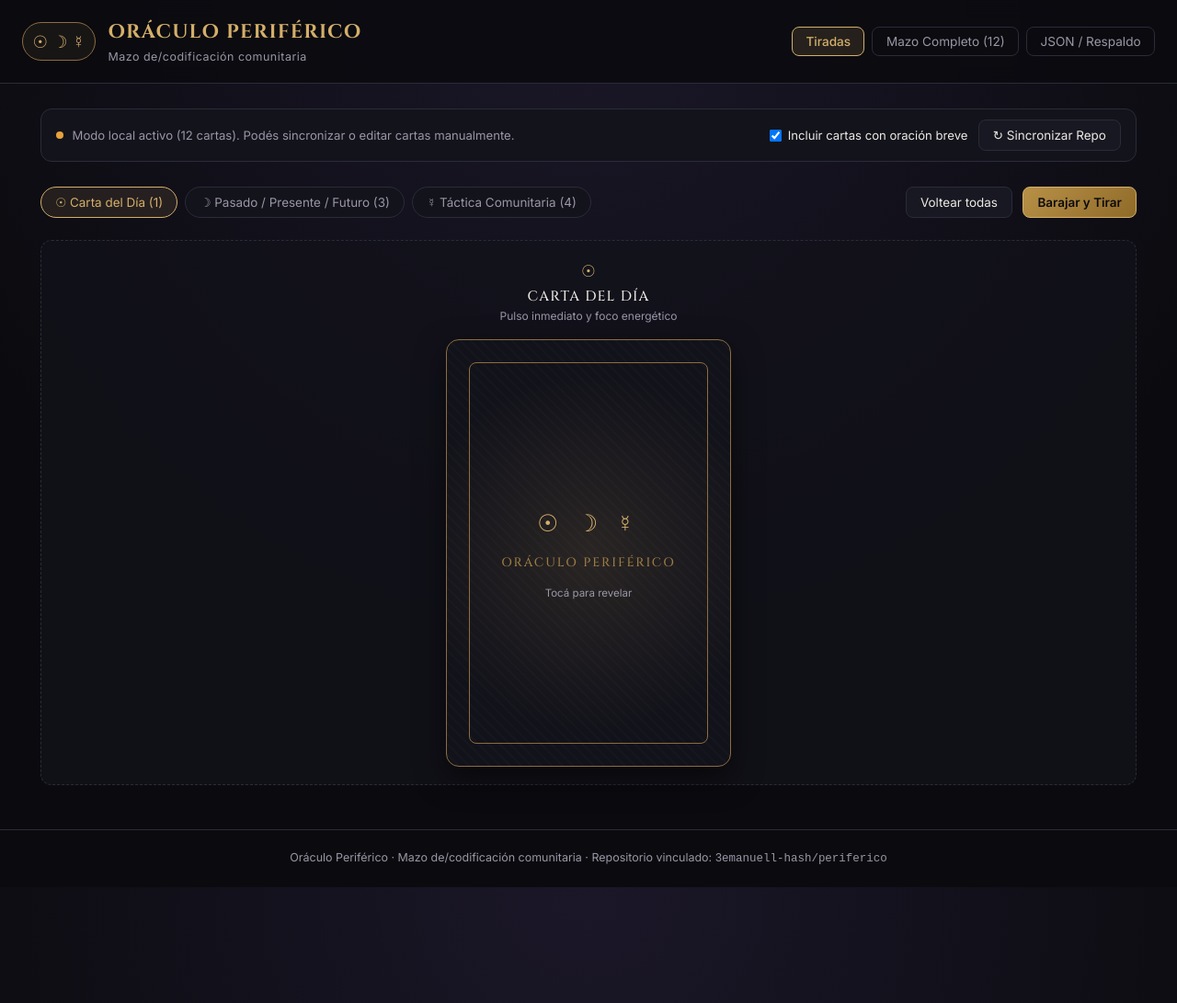
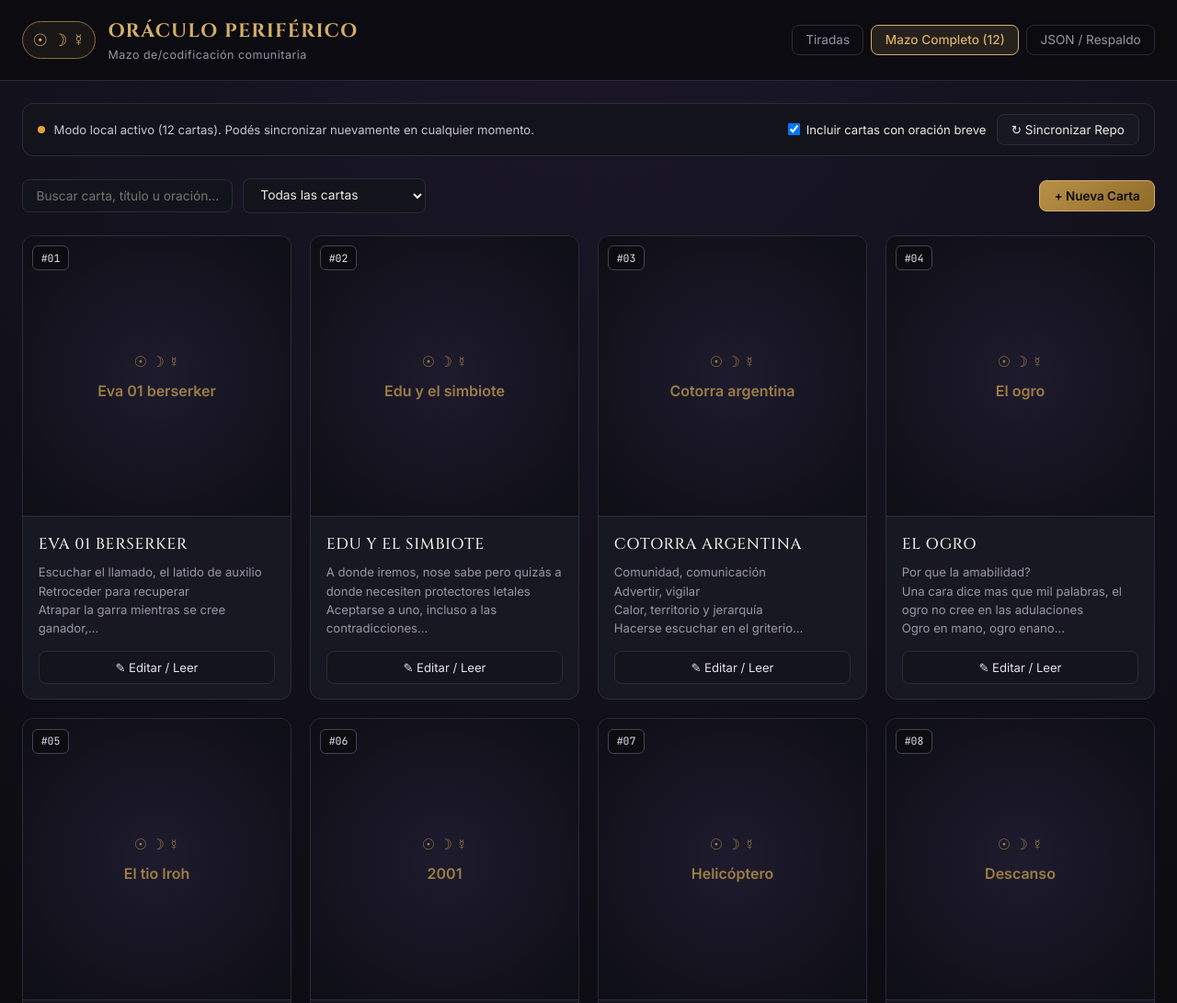
Before and after one commit to 3emanuell-hash/periferico, a plain HTML site: page index.html in a window 1280 px wide. Shown: the top 1091 px of the page at 92% size. Drawn offline with Linux system fonts and the light colour scheme; no server answers.

Commit message:
Update index.html

```diff
--- a/index.html
+++ b/index.html
@@ -38,7 +38,7 @@
 
     header {
       border-bottom: 1px solid var(--border);
-      padding: 1.2rem 1.5rem;
+      padding: 1.1rem 1.5rem;
       background: rgba(11, 11, 15, 0.88);
       backdrop-filter: blur(10px);
       position: sticky;
@@ -47,7 +47,7 @@
     }
 
     .header-inner {
-      max-width: 1240px;
+      max-width: 1280px;
       margin: 0 auto;
       display: flex;
       flex-wrap: wrap;
@@ -76,7 +76,7 @@
 
     .brand h1 {
       font-family: 'Cinzel', serif;
-      font-size: 1.32rem;
+      font-size: 1.3rem;
       letter-spacing: 0.06em;
       color: var(--gold);
       font-weight: 700;
@@ -119,10 +119,10 @@
     }
 
     main {
-      max-width: 1240px;
+      max-width: 1280px;
       width: 100%;
       margin: 0 auto;
-      padding: 1.65rem 1.5rem 3rem;
+      padding: 1.5rem 1.5rem 3rem;
       flex: 1;
     }
 
@@ -136,7 +136,7 @@
       border: 1px solid var(--border);
       padding: 0.7rem 1rem;
       border-radius: var(--radius);
-      margin-bottom: 1.65rem;
+      margin-bottom: 1.5rem;
       font-size: 0.82rem;
     }
 
@@ -144,7 +144,9 @@
       display: flex;
       align-items: center;
       gap: 0.6rem;
-      color: var(--text-muted);
+      color: #c8c5d4;
+      flex: 1;
+      min-width: 260px;
     }
 
     .dot {
@@ -372,7 +374,7 @@
 
     .card-art {
       width: 100%;
-      aspect-ratio: 4 / 5;
+      aspect-ratio: 4 / 4.2;
       background: #0e0e14;
       position: relative;
       overflow: hidden;
@@ -393,11 +395,11 @@
       flex-direction: column;
       align-items: center;
       justify-content: center;
-      padding: 1.5rem;
+      padding: 1.25rem;
       text-align: center;
       background: radial-gradient(circle, #1e1b2e 0%, #0e0e14 100%);
       color: var(--gold-dim);
-      gap: 0.55rem;
+      gap: 0.45rem;
     }
 
     .badge-seed {
@@ -405,12 +407,13 @@
       top: 0.65rem;
       right: 0.65rem;
       background: rgba(11, 11, 15, 0.88);
-      border: 1px solid var(--violet);
-      color: #c8bbf0;
+      border: 1px solid #525068;
+      color: #c8c5d4;
       font-size: 0.66rem;
       font-family: 'JetBrains Mono', monospace;
-      padding: 0.2rem 0.5rem;
+      padding: 0.22rem 0.55rem;
       border-radius: 6px;
+      letter-spacing: 0.04em;
     }
 
     .badge-num {
@@ -418,11 +421,11 @@
       top: 0.65rem;
       left: 0.65rem;
       background: rgba(11, 11, 15, 0.88);
-      border: 1px solid var(--border-gold);
-      color: var(--gold);
+      border: 1px solid #444258;
+      color: #e4e1ee;
       font-size: 0.72rem;
       font-family: 'JetBrains Mono', monospace;
-      padding: 0.2rem 0.5rem;
+      padding: 0.22rem 0.52rem;
       border-radius: 6px;
     }
 
@@ -435,15 +438,15 @@
 
     .card-title {
       font-family: 'Cinzel', serif;
-      font-size: 1.12rem;
-      color: var(--gold);
-      border-bottom: 1px solid var(--border);
-      padding-bottom: 0.45rem;
+      font-size: 1.05rem;
+      color: var(--text);
+      letter-spacing: 0.04em;
+      text-transform: uppercase;
     }
 
     .card-verses {
-      font-size: 0.88rem;
-      color: var(--text);
+      font-size: 0.86rem;
+      color: var(--text-muted);
       white-space: pre-line;
       max-height: 290px;
       overflow-y: auto;
@@ -452,20 +455,12 @@
 
     .card-verses.seed-quote {
       font-style: italic;
-      color: #d8d2ea;
-      border-left: 2px solid var(--violet);
-      padding-left: 0.75rem;
+      color: #b7b3c7;
       max-height: none;
     }
 
     .card-verses::-webkit-scrollbar { width: 4px; }
     .card-verses::-webkit-scrollbar-thumb { background: var(--border-gold); border-radius: 4px; }
-
-    .card-actions {
-      display: flex;
-      gap: 0.5rem;
-      margin-top: 0.25rem;
-    }
 
     /* MAZO */
     .deck-toolbar {
@@ -483,14 +478,23 @@
       color: var(--text);
       padding: 0.55rem 0.9rem;
       border-radius: 8px;
-      font-size: 0.88rem;
-      min-width: 230px;
+      font-size: 0.86rem;
+      min-width: 220px;
+      font-family: inherit;
     }
 
     .deck-grid {
       display: grid;
-      grid-template-columns: repeat(auto-fill, minmax(260px, 1fr));
+      grid-template-columns: repeat(4, 1fr);
       gap: 1.25rem;
+    }
+
+    @media (max-width: 1100px) {
+      .deck-grid { grid-template-columns: repeat(2, 1fr); }
+    }
+
+    @media (max-width: 600px) {
+      .deck-grid { grid-template-columns: 1fr; }
     }
 
     .deck-item {
@@ -500,18 +504,21 @@
       overflow: hidden;
       display: flex;
       flex-direction: column;
-      transition: border-color 0.2s;
+      transition: border-color 0.2s, transform 0.2s;
     }
 
-    .deck-item:hover { border-color: var(--border-gold); }
+    .deck-item:hover {
+      border-color: var(--border-gold);
+      transform: translateY(-2px);
+    }
 
     .deck-item-body {
-      padding: 1rem;
+      padding: 1.05rem;
       flex: 1;
       display: flex;
       flex-direction: column;
       justify-content: space-between;
-      gap: 0.75rem;
+      gap: 0.9rem;
     }
 
     .deck-excerpt {
@@ -522,11 +529,31 @@
       -webkit-box-orient: vertical;
       overflow: hidden;
       white-space: pre-line;
+      margin-top: 0.45rem;
     }
 
     .deck-excerpt.seed-quote {
       font-style: italic;
-      color: #c8bbf0;
+      color: #b7b3c7;
+    }
+
+    .deck-action-btn {
+      width: 100%;
+      justify-content: center;
+      background: #14141c;
+      border: 1px solid #2b2b3a;
+      color: #e4e1ee;
+      padding: 0.55rem 0.85rem;
+      border-radius: 8px;
+      font-size: 0.82rem;
+      cursor: pointer;
+      font-family: inherit;
+      transition: border-color 0.2s, background 0.2s;
+    }
+
+    .deck-action-btn:hover {
+      border-color: var(--gold-dim);
+      background: #1c1c27;
     }
 
     /* MODAL */
@@ -615,8 +642,8 @@
       </div>
 
       <nav>
-        <button class="tab-btn active" data-view="tiradas">Tiradas</button>
-        <button class="tab-btn" data-view="mazo">Mazo Completo (<span id="count-total">0</span>)</button>
+        <button class="tab-btn" data-view="tiradas">Tiradas</button>
+        <button class="tab-btn active" data-view="mazo">Mazo Completo (<span id="count-total">0</span>)</button>
         <button class="tab-btn" data-view="json">JSON / Respaldo</button>
       </nav>
     </div>
@@ -626,7 +653,7 @@
     <div class="status-bar">
       <div class="status-info">
         <span class="dot loading" id="repo-dot"></span>
-        <span id="repo-status">Sincronizando imágenes desde github.com/3emanuell-hash/periferico...</span>
+        <span id="repo-status">Escaneando imágenes en github.com/3emanuell-hash/periferico...</span>
       </div>
       <div class="controls-row">
         <label class="toggle-label" title="Incluye o excluye las cartas que tienen oración breve del título en las tiradas">
@@ -638,7 +665,7 @@
     </div>
 
     <!-- VISTA TIRADAS -->
-    <section id="view-tiradas">
+    <section id="view-tiradas" class="hidden">
       <div class="spread-selector">
         <div class="spread-pills">
           <button class="spread-pill active" data-spread="dia">☉ Carta del Día (1)</button>
@@ -655,11 +682,11 @@
     </section>
 
     <!-- VISTA MAZO COMPLETO -->
-    <section id="view-mazo" class="hidden">
+    <section id="view-mazo">
       <div class="deck-toolbar">
         <div class="controls-row">
           <input type="text" class="search-input" id="search-deck" placeholder="Buscar carta, título u oración..." />
-          <select id="filter-deck" class="search-input" style="min-width:190px;">
+          <select id="filter-deck" class="search-input" style="min-width:170px;">
             <option value="all">Todas las cartas</option>
             <option value="written">Con texto desarrollado</option>
             <option value="seed">Con oración del título</option>
@@ -737,7 +764,7 @@
   <script>
     const GITHUB_OWNER = '3emanuell-hash';
     const GITHUB_REPO = 'periferico';
-    const STORAGE_KEY = 'oraculo_periferico_deck_v3';
+    const STORAGE_KEY = 'oraculo_periferico_deck_v5';
 
     const BASE_CARDS = [
       {
@@ -1058,7 +1085,7 @@ el día de los impuestos y de rendir cuentas, marquitos galperin tiene que ser e
       const dot = document.getElementById('repo-dot');
       const status = document.getElementById('repo-status');
       dot.className = 'dot loading';
-      status.textContent = 'Escaneando imágenes en github.com/3emanuell-hash/periferico...';
+      status.textContent = 'Sincronizando imágenes desde github.com/3emanuell-hash/periferico...';
 
       try {
         let branch = 'main';
@@ -1077,8 +1104,8 @@ el día de los impuestos y de rendir cuentas, marquitos galperin tiene que ser e
           throw new Error('No se pudo leer el árbol del repositorio');
         }
 
-        const imageExts = /\.(png|jpg|jpeg|webp|gif)$/i;
-        const ignoreNames = /(favicon|logo|banner|icon|bg|background|reverso|back)/i;
+        const imageExts = /\.(png|jpg|jpeg|webp|gif|svg)$/i;
+        const ignoreNames = /^(favicon|apple-touch-icon|logo-site|banner-site|reverso|back)\./i;
 
         repoImages = treeData.tree
           .filter(item => item.type === 'blob' && imageExts.test(item.path))
@@ -1108,7 +1135,7 @@ el día de los impuestos y de rendir cuentas, marquitos galperin tiene que ser e
 
           let match = repoImages.find(img => !img.isIgnored && img.norm === cardNorm);
           if (!match) {
-            match = repoImages.find(img => !img.isIgnored && keywords.some(kw => kw.length >= 3 && img.norm.includes(kw)));
+            match = repoImages.find(img => !img.isIgnored && keywords.some(kw => kw.length >= 2 && img.norm.includes(kw)));
           }
           if (match) {
             card.image = match.url;
@@ -1122,7 +1149,9 @@ el día de los impuestos y de rendir cuentas, marquitos galperin tiene que ser e
 
           const alreadyExists = deck.some(c => c.image === img.url || normalizeStr(c.title) === img.norm);
           if (!alreadyExists) {
-            const niceTitle = img.cleanName.charAt(0).toUpperCase() + img.cleanName.slice(1);
+            const niceTitle = img.cleanName
+              ? img.cleanName.charAt(0).toUpperCase() + img.cleanName.slice(1)
+              : img.filename;
             deck.push({
               id: 'repo-' + normalizeStr(img.path).replace(/\s+/g, '-'),
               title: niceTitle,
@@ -1137,7 +1166,7 @@ el día de los impuestos y de rendir cuentas, marquitos galperin tiene que ser e
         populateImageSelector();
         saveDeck();
         renderDeckGrid();
-        if (currentDrawn.length === 0) drawSpread();
+        drawSpread();
 
         dot.className = 'dot';
         const writtenCount = deck.filter(c => hasCustomText(c)).length;
@@ -1145,10 +1174,10 @@ el día de los impuestos y de rendir cuentas, marquitos galperin tiene que ser e
         status.textContent = `Repo sincronizado: ${deck.length} cartas (${writtenCount} con texto largo · ${seedCount} con oración del título).`;
       } catch (err) {
         dot.className = 'dot warn';
-        status.textContent = `Modo local activo (${deck.length} cartas). Podés sincronizar o editar cartas manualmente.`;
+        status.textContent = `Modo local activo (${deck.length} cartas). Podés sincronizar nuevamente en cualquier momento.`;
         saveDeck();
         renderDeckGrid();
-        if (currentDrawn.length === 0) drawSpread();
+        drawSpread();
       }
     }
 
@@ -1219,26 +1248,20 @@ el día de los impuestos y de rendir cuentas, marquitos galperin tiene que ser e
                   ${isSeed ? '<span class="badge-seed">ORACIÓN BREVE</span>' : ''}
                   ${
                     card.image
-                      ? `<img src="${card.image}" alt="${card.title}" onerror="this.style.display='none'; this.nextElementSibling.style.display='flex';" />
+                      ? `<img src="${card.image}" alt="${card.title}" loading="lazy" onerror="this.style.display='none'; this.nextElementSibling.style.display='flex';" />
                          <div class="card-art-placeholder" style="display:none;">
-                           <span style="font-size:1.8rem;">☉ ☽ ☿</span>
+                           <span style="font-size:1.6rem;">☉ ☽ ☿</span>
                            <strong>${card.title}</strong>
                          </div>`
                       : `<div class="card-art-placeholder">
-                           <span style="font-size:1.8rem;">☉ ☽ ☿</span>
+                           <span style="font-size:1.6rem;">☉ ☽ ☿</span>
                            <strong>${card.title}</strong>
-                           <span style="font-size:0.75rem; color:var(--text-muted);">Imagen pendiente en repo</span>
                          </div>`
                   }
                 </div>
                 <div class="card-body">
                   <div class="card-title">${card.title}</div>
                   <div class="card-verses ${isSeed ? 'seed-quote' : ''}">${escapeHtml(text)}</div>
-                  <div class="card-actions">
-                    <button class="btn" style="font-size:0.76rem; padding:0.35rem 0.65rem;" onclick="event.stopPropagation(); openEditModal('${card.id}')">
-                      ✎ ${isSeed ? 'Ampliar texto' : 'Editar carta'}
-                    </button>
-                  </div>
                 </div>
               </div>
             </div>
@@ -1272,26 +1295,24 @@ el día de los impuestos y de rendir cuentas, marquitos galperin tiene que ser e
         const item = document.createElement('div');
         item.className = 'deck-item';
         item.innerHTML = `
-          <div class="card-art" style="aspect-ratio: 4/4;">
+          <div class="card-art">
             <span class="badge-num">#${String(idx + 1).padStart(2, '0')}</span>
             ${isSeed ? '<span class="badge-seed">ORACIÓN BREVE</span>' : ''}
             ${
               card.image
-                ? `<img src="${card.image}" alt="${card.title}" onerror="this.style.display='none'; this.nextElementSibling.style.display='flex';" />
+                ? `<img src="${card.image}" alt="${card.title}" loading="lazy" onerror="this.style.display='none'; this.nextElementSibling.style.display='flex';" />
                    <div class="card-art-placeholder" style="display:none;"><span>☉ ☽ ☿</span><strong>${card.title}</strong></div>`
                 : `<div class="card-art-placeholder"><span>☉ ☽ ☿</span><strong>${card.title}</strong></div>`
             }
           </div>
           <div class="deck-item-body">
             <div>
-              <div class="card-title" style="font-size:1rem; margin-bottom:0.45rem;">${card.title}</div>
+              <div class="card-title">${card.title}</div>
               <div class="deck-excerpt ${isSeed ? 'seed-quote' : ''}">${escapeHtml(text)}</div>
             </div>
-            <div style="display:flex; justify-content:space-between; gap:0.5rem;">
-              <button class="btn" style="flex:1; justify-content:center;" onclick="openEditModal('${card.id}')">
-                ✎ ${isSeed ? 'Ampliar / Editar' : 'Editar / Leer'}
-              </button>
-            </div>
+            <button class="deck-action-btn" onclick="openEditModal('${card.id}')">
+              ✎ ${isSeed ? 'Ampliar / Editar' : 'Editar / Leer'}
+            </button>
           </div>
         `;
         grid.appendChild(item);
```
